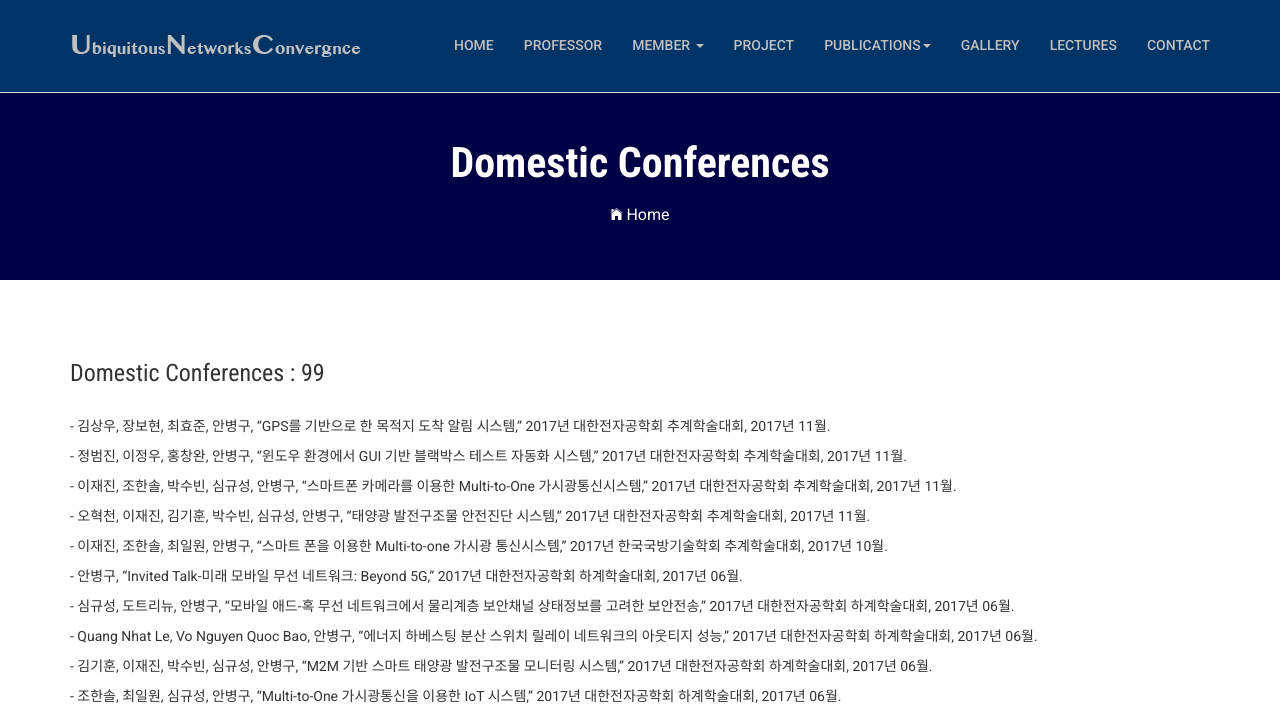
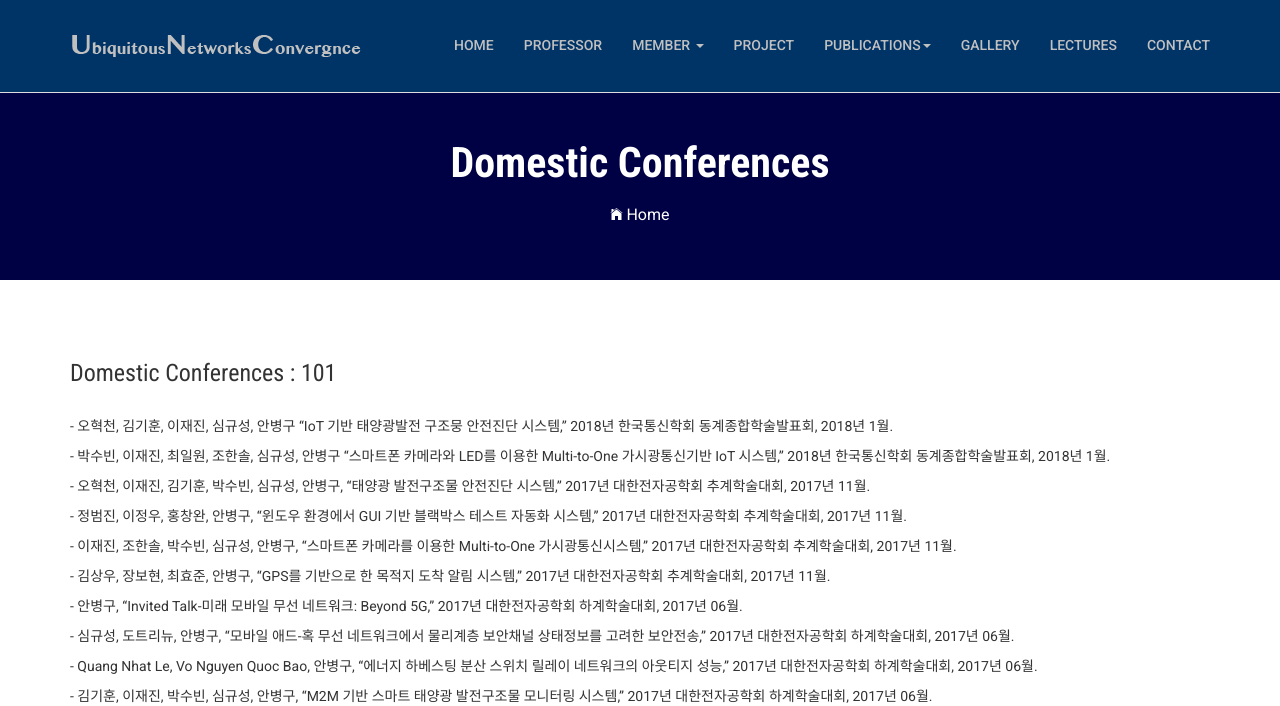
Before and after one commit to jaejin1/UNClabhomepage, a PHP site: page /DomesticeC.php in a window 1280 px wide. Shown: the top 706 px of the page. Run offline with PHP 8.4, Linux system fonts and the light colour scheme; some libraries are stand-ins or nearby versions; some web fonts are replaced.

Commit message:
domestic update

```diff
--- a/DomesticeC.php
+++ b/DomesticeC.php
@@ -105,17 +105,20 @@ Header Section Start
                 <div class="block" style="text-align:justify">
                     <h3 class="count">Domestic Conferences :  </h3>
                     <ul>
-                        <li>- 김상우, 장보현, 최효준, 안병구, “GPS를 기반으로 한 목적지 도착 알림 시스템,” 2017년 대한전자공학회 추계학술대회, 2017년 11월.</li>
+                        <li>- 오혁천, 김기훈, 이재진, 심규성, 안병구 “IoT 기반 태양광발전 구조뭉 안전진단 시스템,” 2018년 한국통신학회 동계종합학술발표회, 2018년 1월. </li>
+                        <li>- 박수빈, 이재진, 최일원, 조한솔, 심규성, 안병구 “스마트폰 카메라와 LED를 이용한 Multi-to-One 가시광통신기반 IoT 시스템,” 2018년 한국통신학회 동계종합학술발표회, 2018년 1월. </li>
+                        <li>- 오혁천, 이재진, 김기훈, 박수빈, 심규성, 안병구, “태양광 발전구조물 안전진단 시스템,” 2017년 대한전자공학회 추계학술대회, 2017년 11월.</li>
                         <li>- 정범진, 이정우, 홍창완, 안병구, “윈도우 환경에서 GUI 기반 블랙박스 테스트 자동화 시스템,” 2017년 대한전자공학회 추계학술대회, 2017년 11월.</li>
                         <li>- 이재진, 조한솔, 박수빈, 심규성, 안병구, “스마트폰 카메라를 이용한 Multi-to-One 가시광통신시스템,” 2017년 대한전자공학회 추계학술대회, 2017년 11월.</li>
-                        <li>- 오혁천, 이재진, 김기훈, 박수빈, 심규성, 안병구, “태양광 발전구조물 안전진단 시스템,” 2017년 대한전자공학회 추계학술대회, 2017년 11월.</li>
-                        <li>- 이재진, 조한솔, 최일원, 안병구, “스마트 폰을 이용한 Multi-to-one 가시광 통신시스템,” 2017년 한국국방기술학회 추계학술대회, 2017년 10월.</li>
+                        <li>- 김상우, 장보현, 최효준, 안병구, “GPS를 기반으로 한 목적지 도착 알림 시스템,” 2017년 대한전자공학회 추계학술대회, 2017년 11월.</li>
+
                         <li>- 안병구, “Invited Talk-미래 모바일 무선 네트워크: Beyond 5G,” 2017년 대한전자공학회 하계학술대회, 2017년 06월.</li>
                         <li>- 심규성, 도트리뉴, 안병구, “모바일 애드-혹 무선 네트워크에서 물리계층 보안채널 상태정보를 고려한 보안전송,” 2017년 대한전자공학회 하계학술대회, 2017년 06월.</li>
                         <li>- Quang Nhat Le,  Vo Nguyen Quoc Bao, 안병구, “에너지 하베스팅 분산 스위치 릴레이 네트워크의 아웃티지 성능,” 2017년 대한전자공학회 하계학술대회, 2017년 06월.</li>
                         <li>- 김기훈, 이재진, 박수빈, 심규성, 안병구, “M2M 기반 스마트 태양광 발전구조물 모니터링 시스템,” 2017년 대한전자공학회 하계학술대회, 2017년 06월.</li>
                         <li>- 조한솔, 최일원, 심규성, 안병구, “Multi-to-One 가시광통신을 이용한 IoT 시스템,” 2017년 대한전자공학회 하계학술대회, 2017년 06월.</li>
                         <li>- 심규성, 안병구, “IoT 기반 태양광 발전 관제시스템,” 대한전자공학회 4차 산업혁명과 IT융합스마트헬스케어 기술워크샵, 2017년 5월.</li>
+                        <li>- 이재진, 조한솔, 최일원, 안병구, “스마트 폰을 이용한 Multi-to-one 가시광 통신시스템,” 2017년 한국국방기술학회 추계학술대회, 2017년 10월.</li>
 
                         <li>- 김기훈, 이재진, 박수빈, 오훈, 안병구, “IoT 기반 모바일 스마트 태양광 발전 모니터링 시스템,” 2016년 대한전자공학회 추계학술대회, 2016년 11월.</li>
                         <li>- Quang Nhat Le, Vo Nguyen Quoc Bao, Beongku An, "Outage Analysis of Distributed Switch and Stay Half-Duplex Networks," 2016년 대한전자공학회 추계학술대회, 2016년 11월.</li>
```
